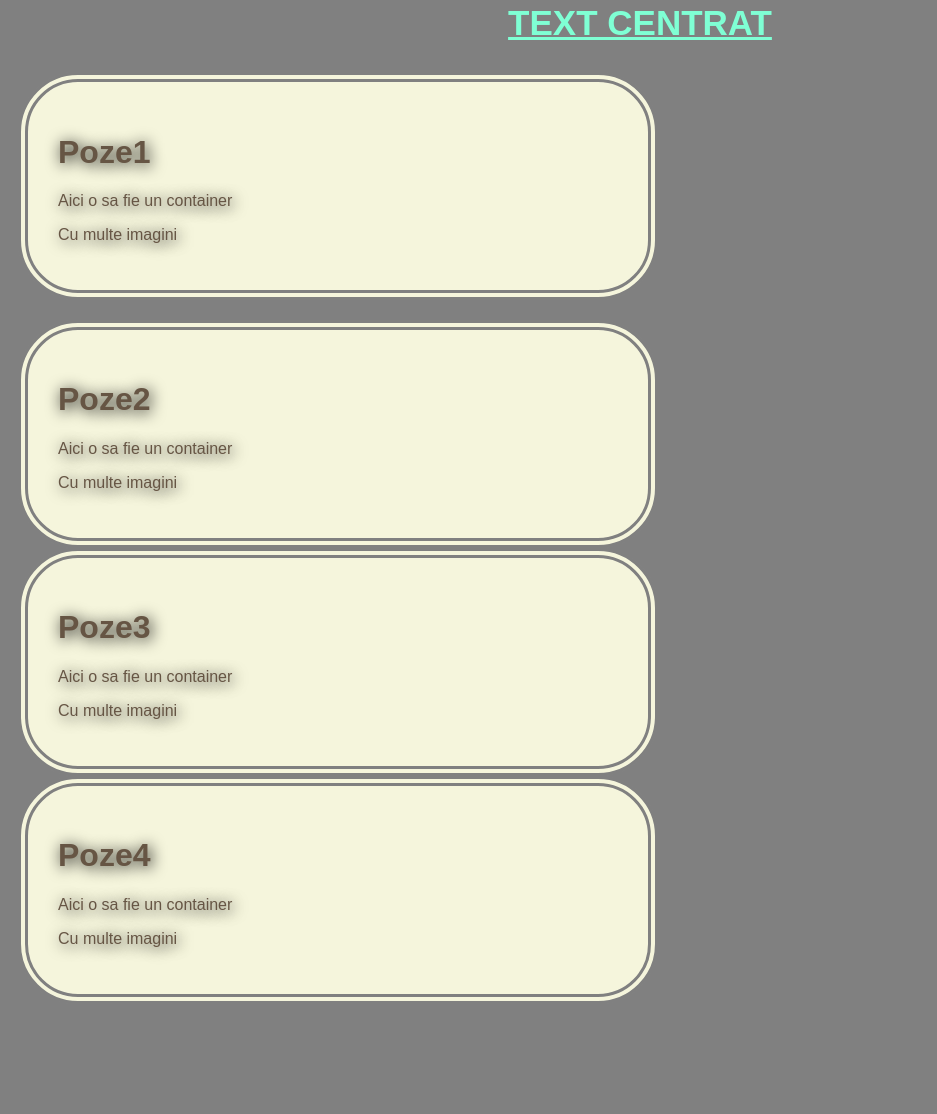
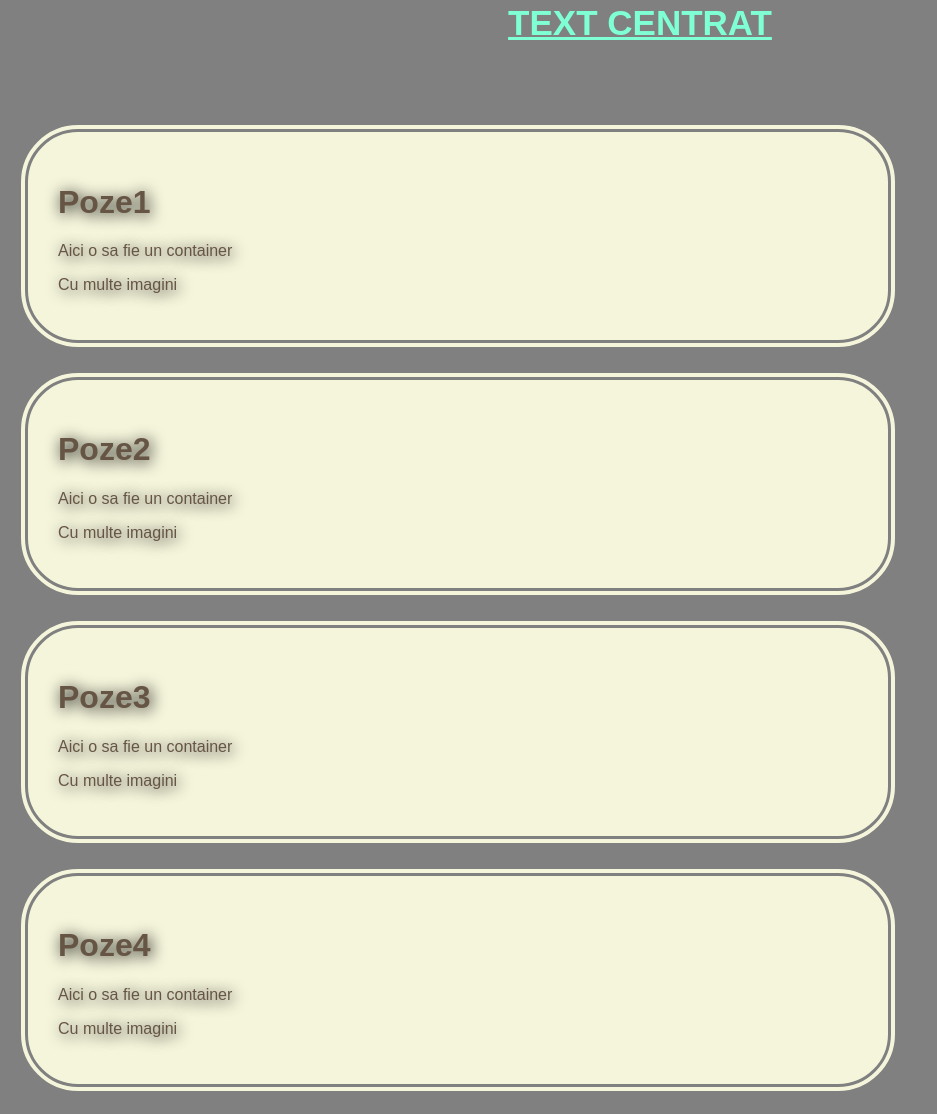
Before and after one commit to danieldumitru77/teme_curs_php, a plain HTML site: page tema_css_pregatirea1/index.html in a window 1280 px wide. Shown: the part 44-1158 px from the top of the page, without its empty margins (0-937 px from the left). Before the commit the page ends 1048 px from the top, so only its background shows below. Drawn offline with Linux system fonts and the light colour scheme.

Commit message:
#commit div

```diff
--- a/tema_css_pregatirea1/index.html
+++ b/tema_css_pregatirea1/index.html
@@ -1,8 +1,8 @@
 <!DOCTYPE html>
 <html lang="en">
 <head>
-    <meta charset="UTF-8">
-    <meta name="viewport" content="width=device-width, initial-scale=1.0">
+
+
     <title> CSS</title>
     <link rel="stylesheet" href="style.css">
 
@@ -10,6 +10,7 @@
 </head>
 <body>
     <h2>Text centrat</h2>
+    <div id="container">
       <div class="page1">
          <h1>Poze1</h1>
          <p>Aici o sa fie un container</p>
@@ -28,6 +29,8 @@
         <p>Aici o sa fie un container</p>
         <p>Cu multe imagini</p>
       </div>
+    </div>
+
 
 
 </body>
--- a/tema_css_pregatirea1/style.css
+++ b/tema_css_pregatirea1/style.css
@@ -12,57 +12,21 @@ h2{
     font-weight: 800;
     text-transform: uppercase;
     text-decoration: underline;
+    padding:0 0 50px 0;
 
 }
-.page1 {
-    position:inherit;
-    float: left;
+#container div{
+    position:relativee;
+    left: 10px;
+
     background-color: beige;
     border : 10px double gray;
     border-radius:60px ;
     padding:inherit;
     text-shadow: 2px 2px 15px black;
-    width:45%;
+    width:800px;
     padding: 30px;
     margin-right: 20px;
     margin-bottom: 20px;
-
+    float:left;
 }
-.page2 {
-    position: relative;
-    float: left;
-    background-color: beige;
-    border : 10px double gray;
-    border-radius:60px ;
-
-    text-shadow: 2px 2px 15px black;
-    width:45%;
-    padding: 30px;
-
-
-}
-.page3 {
-    position: relative;
-    float: left;
-    background-color: beige;
-    border : 10px double gray;
-    border-radius:60px ;
-    padding:inherit;
-    text-shadow: 2px 2px 15px black;
-    width:45%;
-    padding: 30px;
-    margin-right:20px ;
-
-}
-.page4 {
-    position: relative;
-    float: left;
-    background-color: beige;
-    border : 10px double gray;
-    border-radius:60px ;
-    padding: 30px;
-    text-shadow: 2px 2px 15px black;
-    width:45%;
-
-
-}
```
Lines whose indentation alone changed are shown as unchanged.
